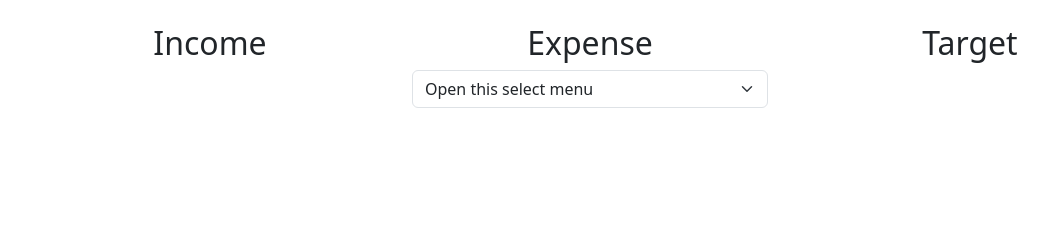
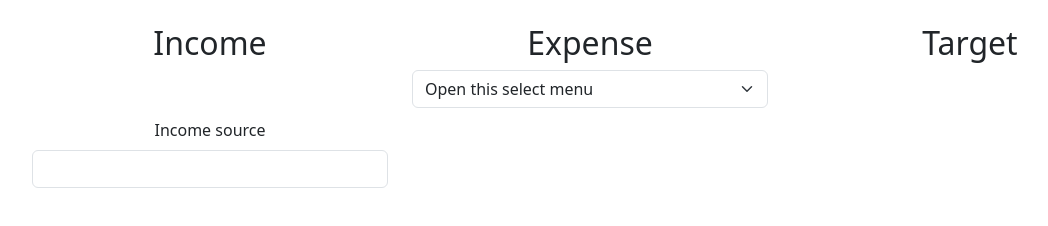
Before and after one commit to billymohajeri/react-budget-app, a React (Vite) app: page / in a window 1280 px wide. Shown: the part 120-346 px from the top of the page, without its empty margins (50-1098 px from the left). Built offline with nearby package versions, Linux system fonts and the light colour scheme.

Commit message:
Add income part

```diff
--- a/src/App.tsx
+++ b/src/App.tsx
@@ -12,6 +12,17 @@ function App() {
           <div className="row align-items-start">
             <div className="col">
               <p className="h2">Income</p>
+              <div className="mb-3">
+                <label htmlFor="income-source" className="form-label mt-5">
+                  Income source
+                </label>
+                <input
+                  type="text"
+                  className="form-control"
+                  id="income-source"
+                />
+              </div>
+              <div className="mb-3"></div>
             </div>
             <div className="col">
               <p className="h2">Expense</p>
```
